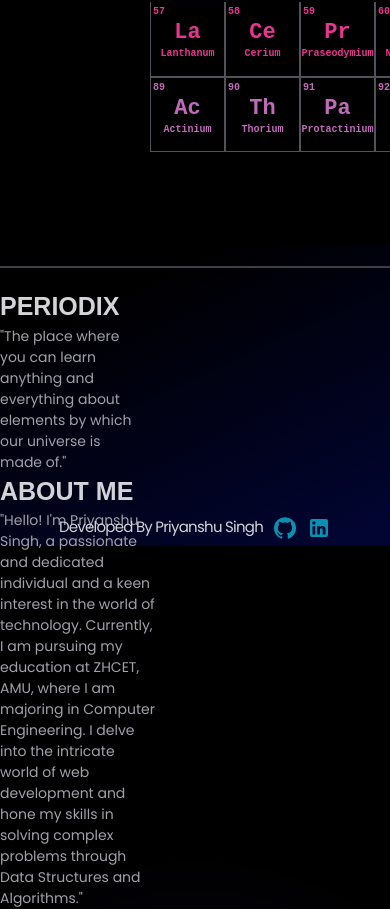
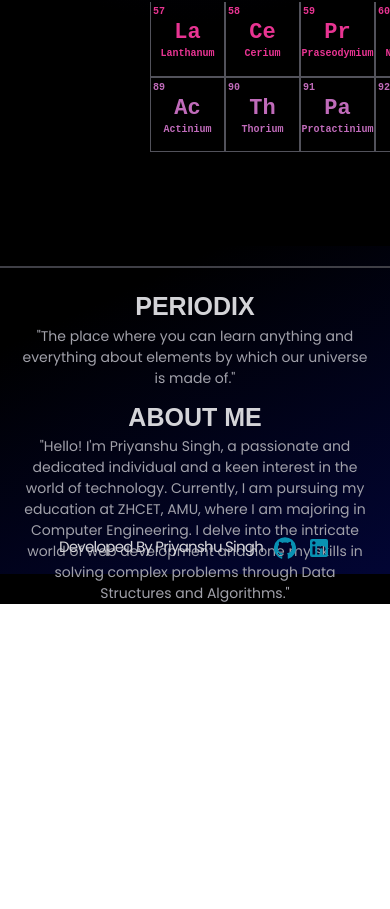
Before and after one commit to priyanshu082/periodix, a Next.js app: page / in a window 390 px wide. Shown: the part 718-1627 px from the top of the page. After the commit the page ends 1322 px from the top, so only its background shows below. Built offline with nearby package versions, Linux system fonts and the light colour scheme; a web font is replaced by a local one.

Commit message:
some chnges

```diff
--- a/src/components/Footer.jsx
+++ b/src/components/Footer.jsx
@@ -5,11 +5,11 @@ import LinkedInIcon from '@mui/icons-material/LinkedIn';
 const Footer = () => {
   return (
 
-    <div className="backgroundCursorDiv flex flex-col h-[300px] poppins2">
+    <div className="backgroundCursorDiv flex flex-col h-fit justify-center md:h-[300px]  poppins2">
 
  <div className=" flex flex-col sm:flex-row justify-around pt-[20px] sm:pt-[45px] w-[100%] border-t-[2px] border-zinc-700 mt-[20px]  h-[240px]">
-      <div className="flex flex-col w-[35%]">
-        <div className="font1 font-bold text-zinc-300 text-[25px]">
+      <div className="flex flex-col w-[90%] mx-auto md:w-[35%] md:text-left text-center">
+        <div className="font1 font-bold text-zinc-300 text-[25px] ">
           PERIODIX
         </div>
         <div className="text-zinc-400 text-[14px]">
@@ -19,7 +19,7 @@ const Footer = () => {
       </div>
 
       {/* about periodix */}
-      <div className="flex flex-col w-[40%]">
+      <div className="flex flex-col w-[90%] mx-auto  md:w-[40%] mt-[10px] md:mt-[0px] md:text-left text-center">
         <div className="font1 font-bold text-zinc-300 text-[25px]">
           ABOUT ME
         </div>
@@ -30,7 +30,7 @@ const Footer = () => {
 
     </div>
 
-    <div className=" border-zinc-500 text-zinc-300 py-[10px] text-[15px] tracking-tighter flex flex-row text-center justify-center">
+    <div className=" border-zinc-500 text-zinc-300 py-[10px] mt-[20px] text-[15px] tracking-tighter flex flex-row text-center justify-center">
             <p>Developed By Priyanshu Singh</p>
             <a href='https://github.com/priyanshu082' target="_blank" rel="noopener noreferrer" className='ml-[10px] pb-[4px]'>
   <GitHubIcon className='  w-[20px] h-[20px] text-cyan-600'/>
```
